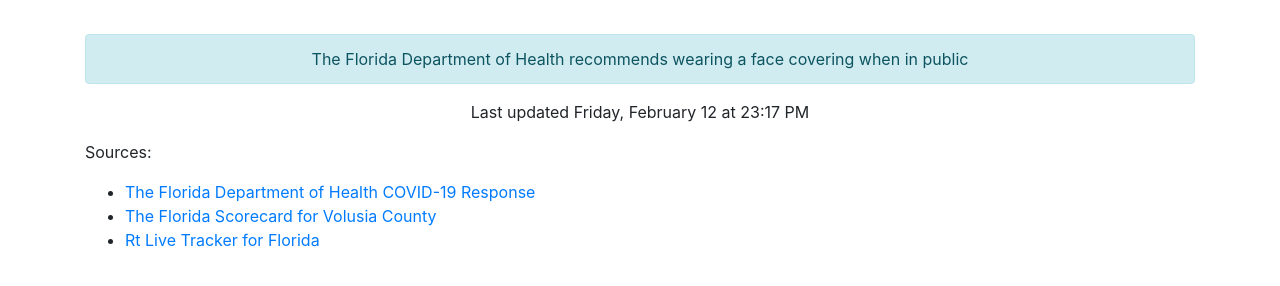
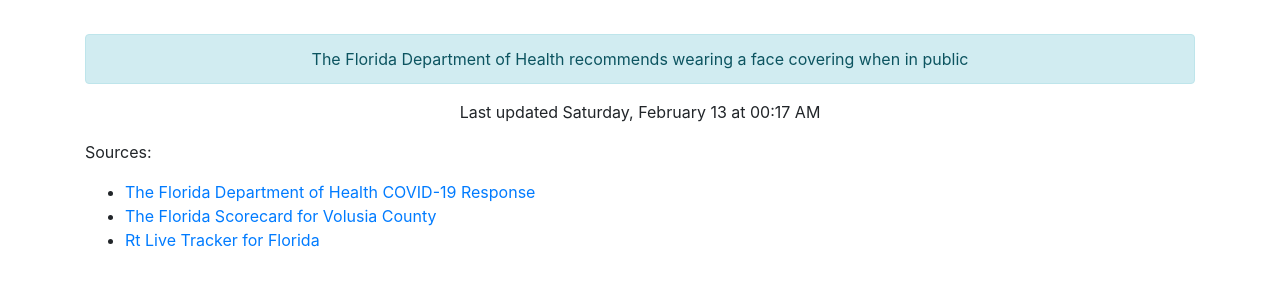
Before and after one commit to thinkjson/timeforchurch, a Jekyll site: the page built from index.md, in a window 1280 px wide. Shown: the part 544-830 px from the top of the page. Built offline with Jekyll 4.4.1, drawn with Linux system fonts in a browser that asks for light colours; our own code applies the rules of GitHub Pages for plain Markdown files.

Commit message:
Updating data

```diff
--- a/_includes/data.html
+++ b/_includes/data.html
@@ -10,4 +10,4 @@
     <div class="outcome text-success">YES</div>
     <div class="alert alert-info" role="alert">The Florida Department of Health recommends wearing a face covering when in public</div>
 
-    <p>Last updated Friday, February 12 at 23:17 PM</p>
+    <p>Last updated Saturday, February 13 at 00:17 AM</p>
```
